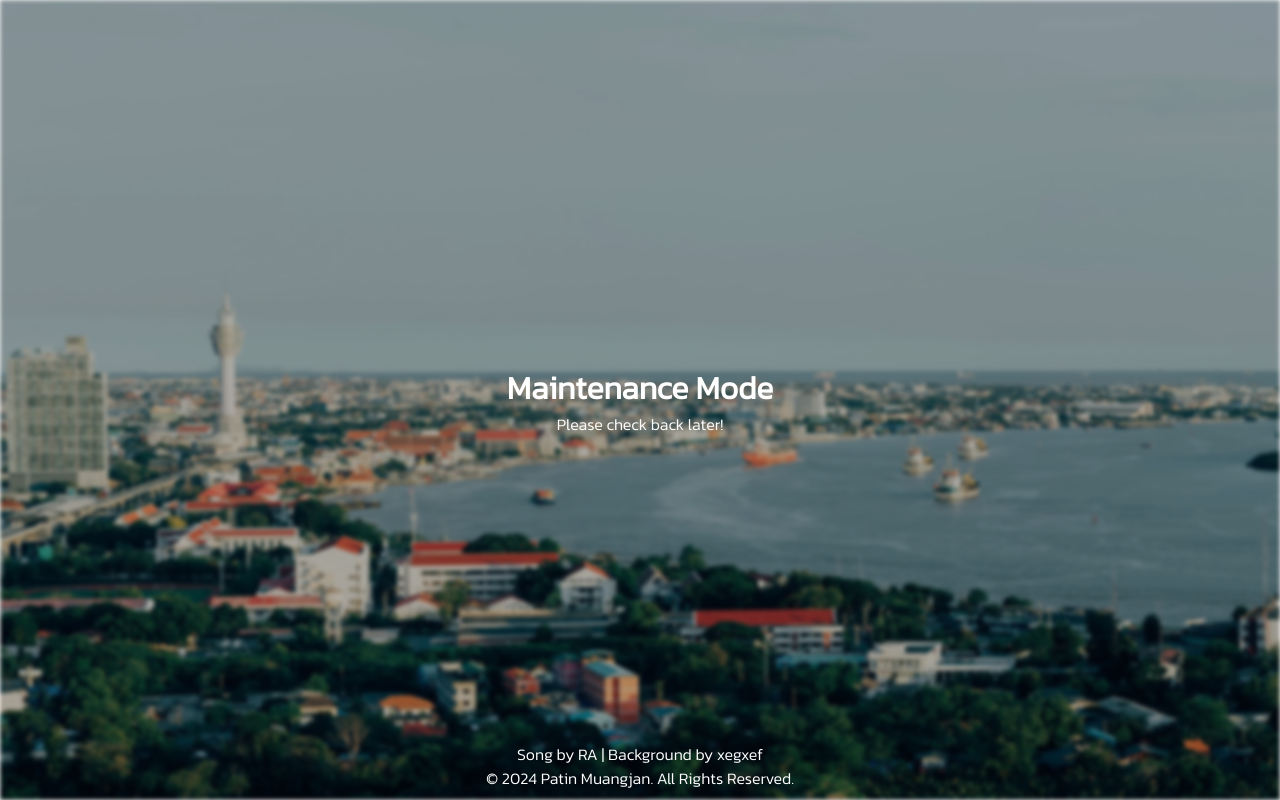
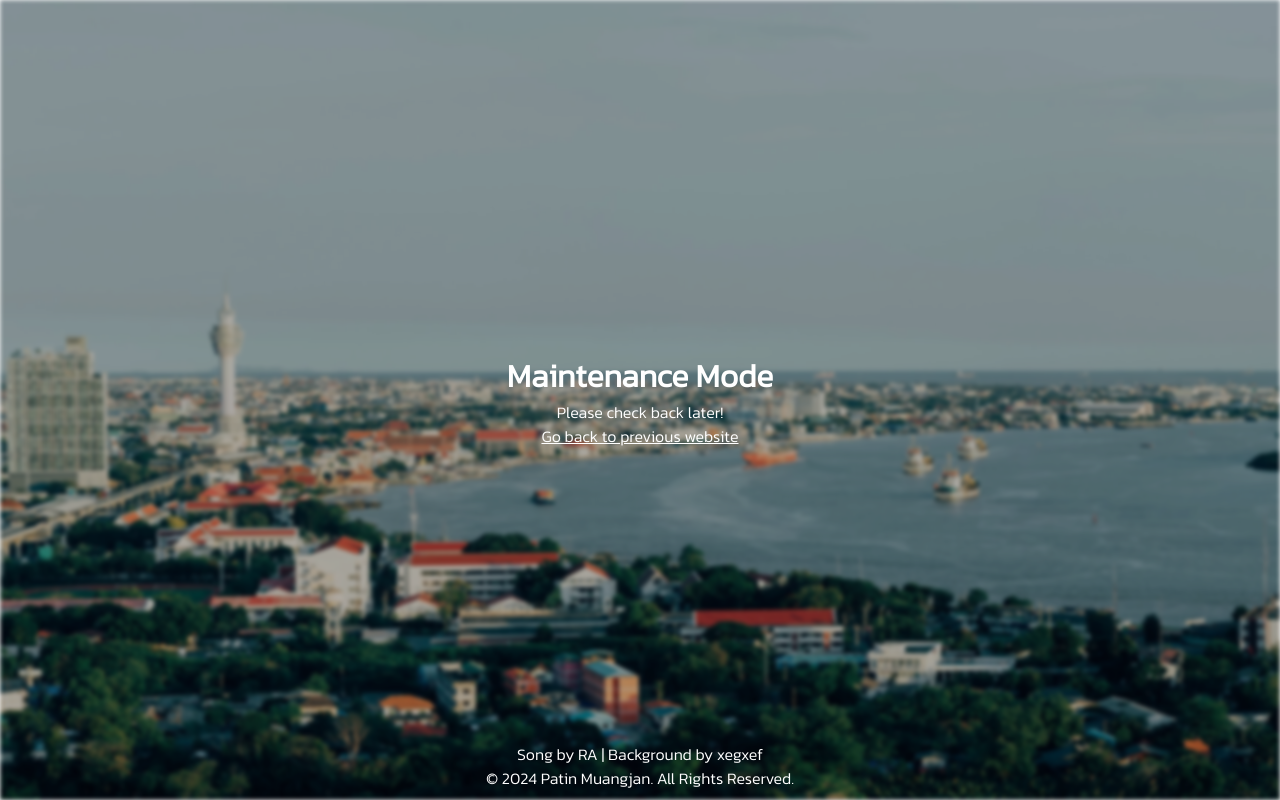
Before and after one commit to patin-osu/maintenance-website, a plain HTML site: page index.html in a window 1280 px wide. Drawn offline with Linux system fonts and the light colour scheme.

Commit message:
Add "Go back to previous website" Button

```diff
--- a/index.css
+++ b/index.css
@@ -38,6 +38,11 @@
     opacity: 0;
     pointer-events: none;
 }
+.container .content .button{
+    cursor: pointer;
+    color: white;
+    text-decoration: underline;
+}
 .container .footer{
     text-align: center;
     padding: 10px 0;
--- a/index.html
+++ b/index.html
@@ -18,6 +18,7 @@
         <div class="content">
             <h1>Maintenance Mode</h1>
             <p>Please check back later!</p>
+            <a onclick="history.back()" class="button">Go back to previous website</a>
         </div>
         <div class="footer">
             <p>Song by <a target="_blank" href="https://youtu.be/xvFZjo5PgG0">RA</a> | Background by <a href="https://pixabay.com/users/xegxef-1679630/" target="_blank">xegxef</a></p>
```
